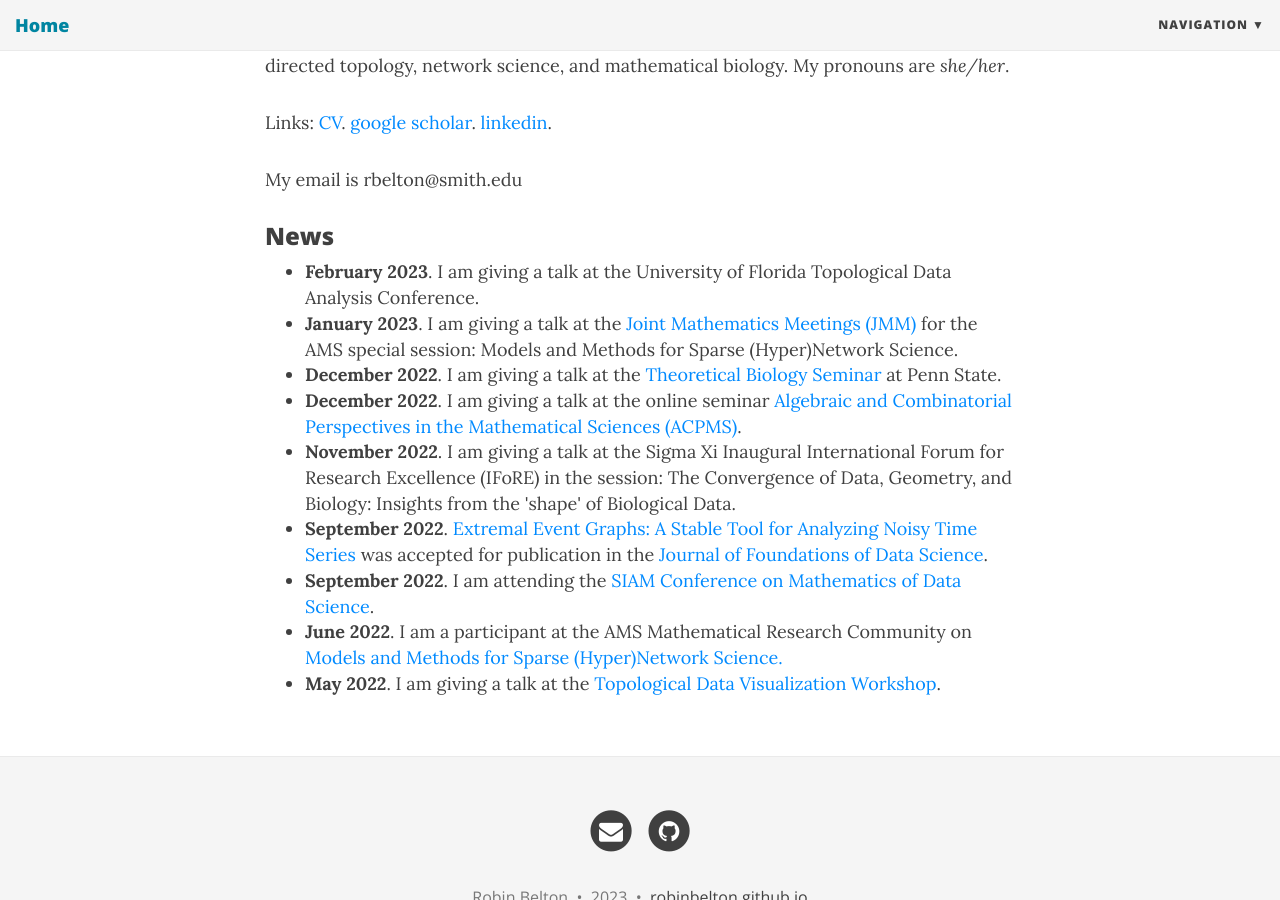
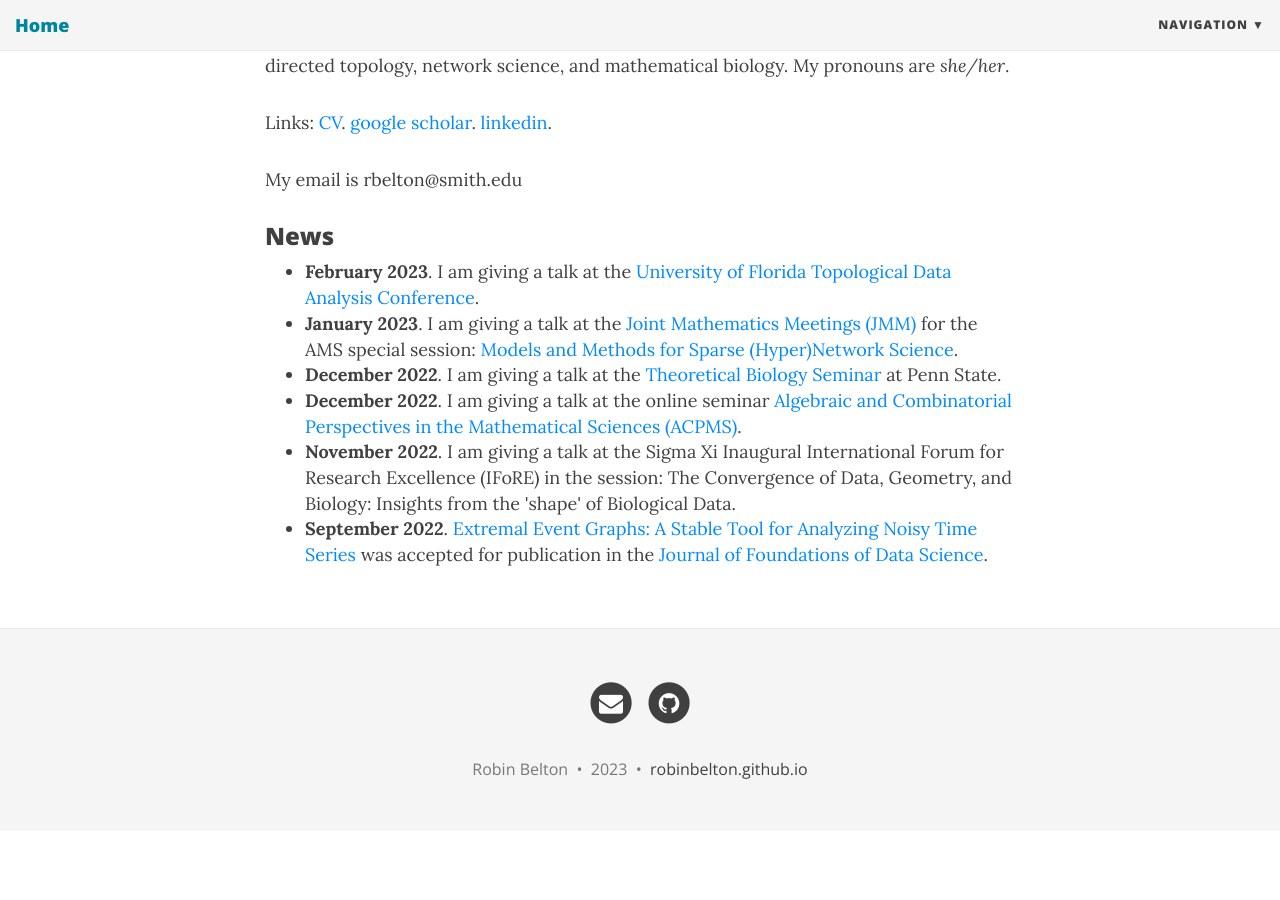
Before and after one commit to robinbelton/robinbelton.github.io, a Jekyll site: the page built from index.html, in a window 1280 px wide and 900 px high, scrolled down 506 px. Built offline with Jekyll 4.4.1, drawn with Linux system fonts in a browser that asks for light colours; nearby versions of some CDN libraries; the list of posts is cut into pages by our own code; after the commit the page ends 1337 px from its top, so only the background shows below that.

Commit message:
Update homepage

```diff
--- a/index.html
+++ b/index.html
@@ -19,8 +19,8 @@ use-site-title: true
 
 <h3>News</h3>
 <ul>
-    <li><b>February 2023</b>. I am giving a talk at the University of Florida Topological Data Analysis Conference.
-    <li><b>January 2023</b>. I am giving a talk at the <a href="https://www.jointmathematicsmeetings.org/meetings/national/jmm2023/2270_intro">Joint Mathematics Meetings (JMM)</a> for the AMS special session: Models and Methods for Sparse (Hyper)Network Science.
+    <li><b>February 2023</b>. I am giving a talk at the <a href = "https://people.clas.ufl.edu/peterbubenik/uftda2023/">University of Florida Topological Data Analysis Conference</a>.
+    <li><b>January 2023</b>. I am giving a talk at the <a href="https://www.jointmathematicsmeetings.org/meetings/national/jmm2023/2270_intro">Joint Mathematics Meetings (JMM)</a> for the AMS special session: <a href="https://www.jointmathematicsmeetings.org/meetings/national/jmm2023/2270_program_ss98.html#title">Models and Methods for Sparse (Hyper)Network Science</a>.
     </li>
     <li><b>December 2022</b>. I am giving a talk at the <a href="https://math-cal.cloud.science.psu.edu/events/seminar/441"> Theoretical Biology Seminar</a> at Penn State.
     </li>
@@ -30,10 +30,4 @@ use-site-title: true
     </li>
     <li><b>September 2022</b>. <a href ="https://arxiv.org/pdf/2203.09552.pdf">Extremal Event Graphs: A Stable Tool for Analyzing Noisy Time Series</a> was accepted for publication in the <a href ="https://www.aimsciences.org/journal/A0000-0002"> Journal of Foundations of Data Science</a>.
     </li>
-    <li><b>September 2022</b>. I am attending the <a href="https://www.siam.org/conferences/cm/conference/mds22">SIAM Conference on Mathematics of Data Science</a>.
-    </li>
-    <li><b>June 2022</b>. I am a participant at the AMS Mathematical Research Community on <a href="https://www.ams.org/programs/research-communities/2022MRC-HyperNet">Models and Methods for Sparse (Hyper)Network Science.</a>
-    </li>
-    <li><b>May 2022</b>. I am giving a talk at the <a href="https://homepage.divms.uiowa.edu/~idarcy/CONF/TDV.html">Topological Data Visualization Workshop</a>.
-    </li>
 </ul>
```
